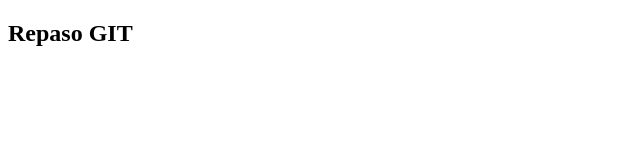
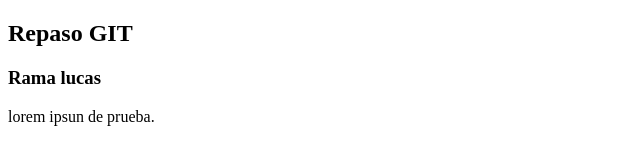
Before and after one commit to augustosabeh/clase4git, a plain HTML site: page index.html in a window 1280 px wide. Shown: the whole page, without its empty margins (0-640 px from the left). Drawn offline with Linux system fonts and the light colour scheme.

Commit message:
ramalucas

```diff
--- a/index.html
+++ b/index.html
@@ -18,6 +18,14 @@
                     Repaso GIT
                 </h1>
             </div>
+            <div>
+                <h3>
+                    Rama lucas
+                </h3>
+                <p>
+                        lorem ipsun de prueba.
+                </p>
+            </div>
         </section>
     </main>
 
```
